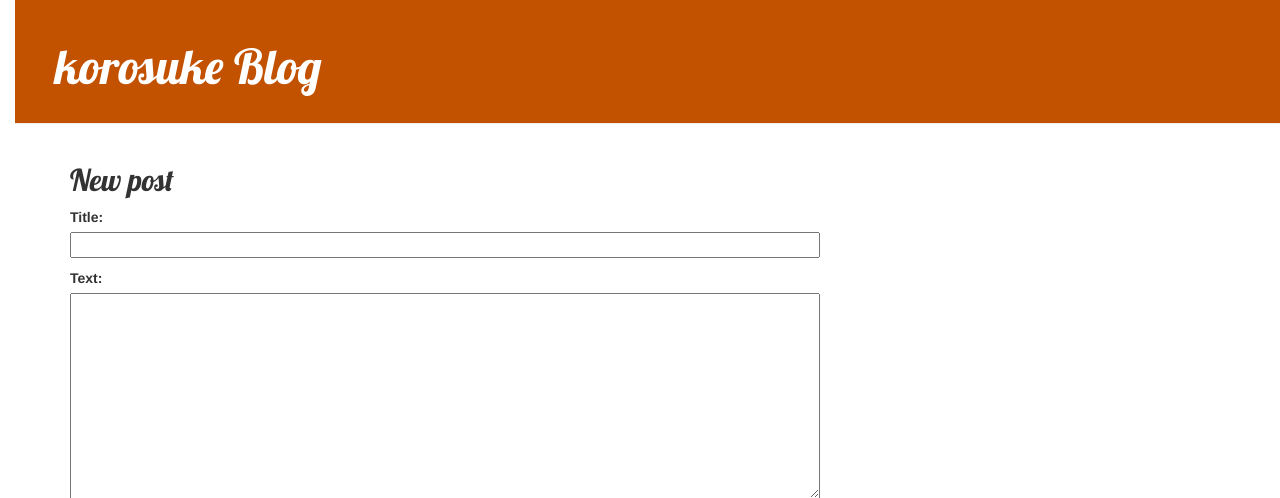
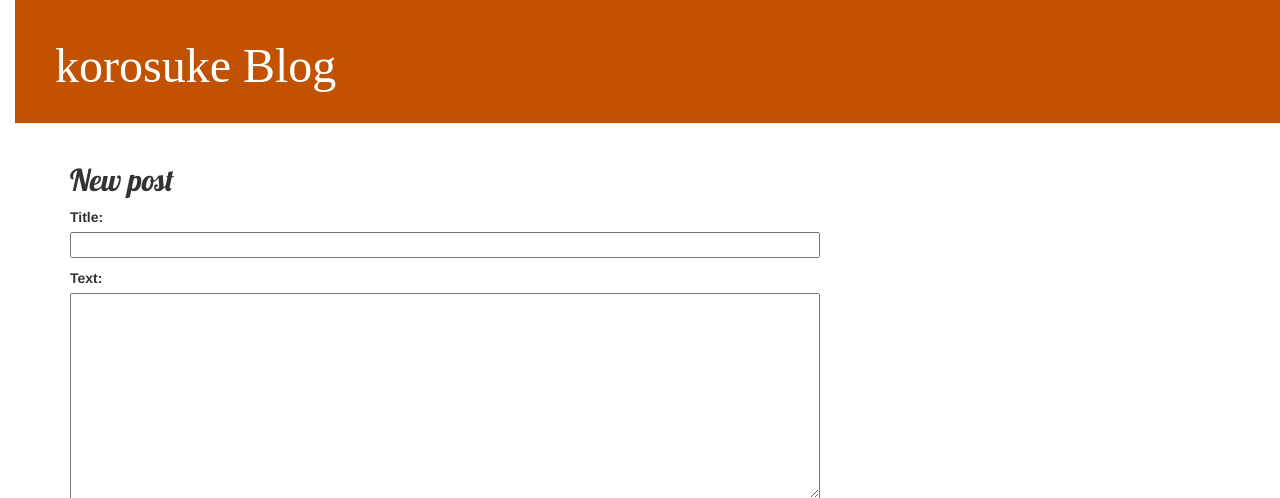
Before and after one commit to shinyamatsusako/my-first-blog, a Django app: page /post/new/ in a window 1280 px wide. Shown: the top 498 px of the page. Run offline with Django 3.2, Linux system fonts and the light colour scheme; some libraries are stand-ins or nearby versions.

Commit message:
Added view and template for detailed blog post as well as CSS for the site.

```diff
--- a/blog/static/css/blog.css
+++ b/blog/static/css/blog.css
@@ -1,6 +1,6 @@
 h1 a, h2 a {
-    color: #C25100;
-    font-family: 'Lobster';
+    color: #130901;
+    font-family: 'cursive';
 }
 body {
     padding-left: 15px;
```
